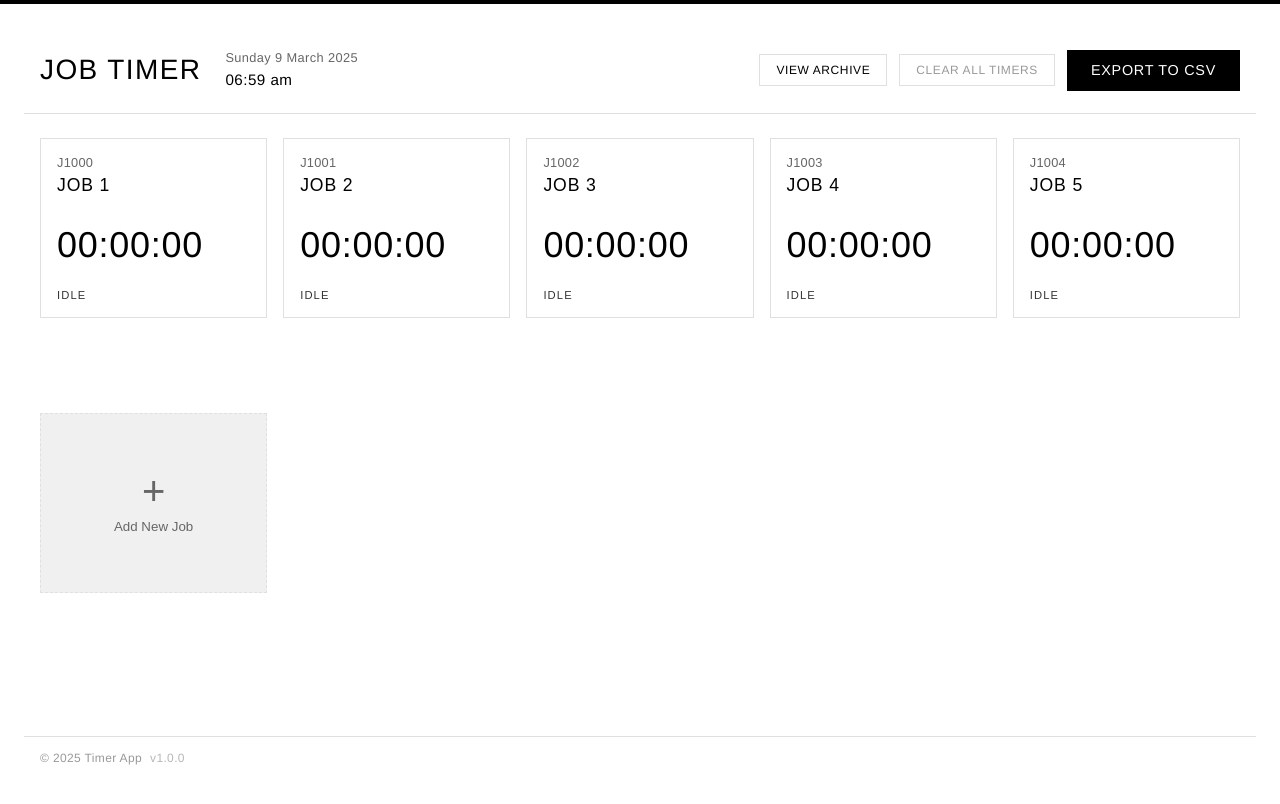
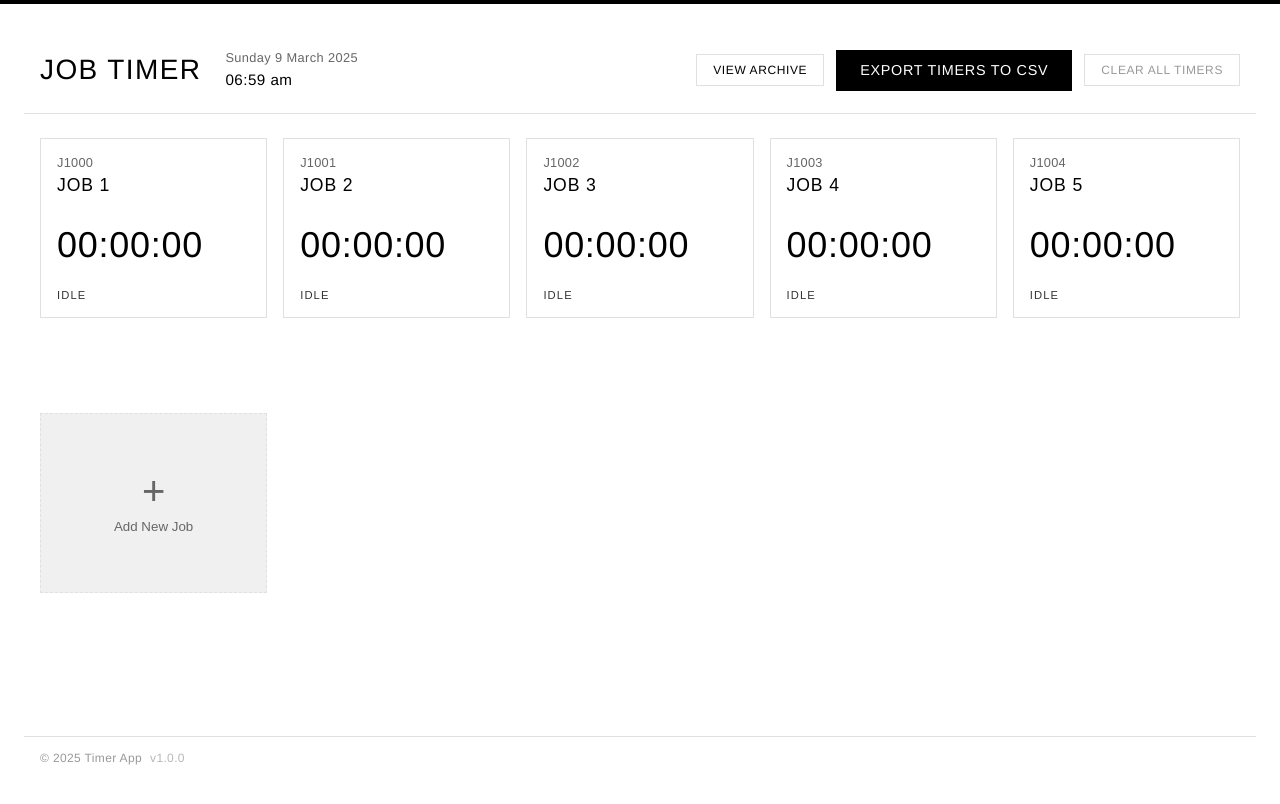
Before and after one commit to adrian-dotco/timer-app, a React (Vite) app: page / in a window 1280 px wide. Built offline with nearby package versions, Linux system fonts and the light colour scheme.

Commit message:
Enhance CSV export to include job numbers and add export functionality to archive view

```diff
--- a/src/App.tsx
+++ b/src/App.tsx
@@ -343,10 +343,12 @@ function App() {
 
   // Export timer data as CSV for WorkflowMax
   const exportToCSV = () => {
-    // Filter out timers with zero time and archived timers
-    const activeTimers = buttons.filter(button => button.elapsedTime > 0 && !button.archived);
+    // Filter timers based on current view and with time > 0
+    const timersToExport = showArchive
+      ? buttons.filter(button => button.elapsedTime > 0 && button.archived)
+      : buttons.filter(button => button.elapsedTime > 0 && !button.archived);
 
-    if (activeTimers.length === 0) {
+    if (timersToExport.length === 0) {
       alert('No timer data to export!');
       return;
     }
@@ -360,14 +362,14 @@ function App() {
     const today = formatDate(new Date());
 
     // Create CSV headers according to WorkflowMax format
-    const headers = ['Staff', 'Date', 'Job', 'Task', 'Description', 'Hours'];
+    const headers = ['Staff', 'Date', 'Job Number', 'Job Name', 'Task', 'Description', 'Hours'];
 
-    // Create rows data - using assumed WorkflowMax format
-    // Modify this according to actual WorkflowMax requirements
-    const rows = activeTimers.map(timer => {
+    // Create rows data with job number and job name
+    const rows = timersToExport.map(timer => {
       return [
         'User', // Placeholder for staff name
         today,
+        timer.jobNumber,
         timer.name,
         'Standard', // Default task type
         `Time tracked on ${today}`,
@@ -414,15 +416,13 @@ function App() {
           >
             {showArchive ? 'Back to Timers' : 'View Archive'}
           </button>
+          <button className="header-button export-button" onClick={exportToCSV}>
+            Export {showArchive ? 'Archive' : 'Timers'} to CSV
+          </button>
           {!showArchive && (
-            <>
-              <button className="header-button clear-button" onClick={clearAllTimers}>
-                Clear All Timers
-              </button>
-              <button className="header-button export-button" onClick={exportToCSV}>
-                Export to CSV
-              </button>
-            </>
+            <button className="header-button clear-button" onClick={clearAllTimers}>
+              Clear All Timers
+            </button>
           )}
         </div>
       </header>
```
